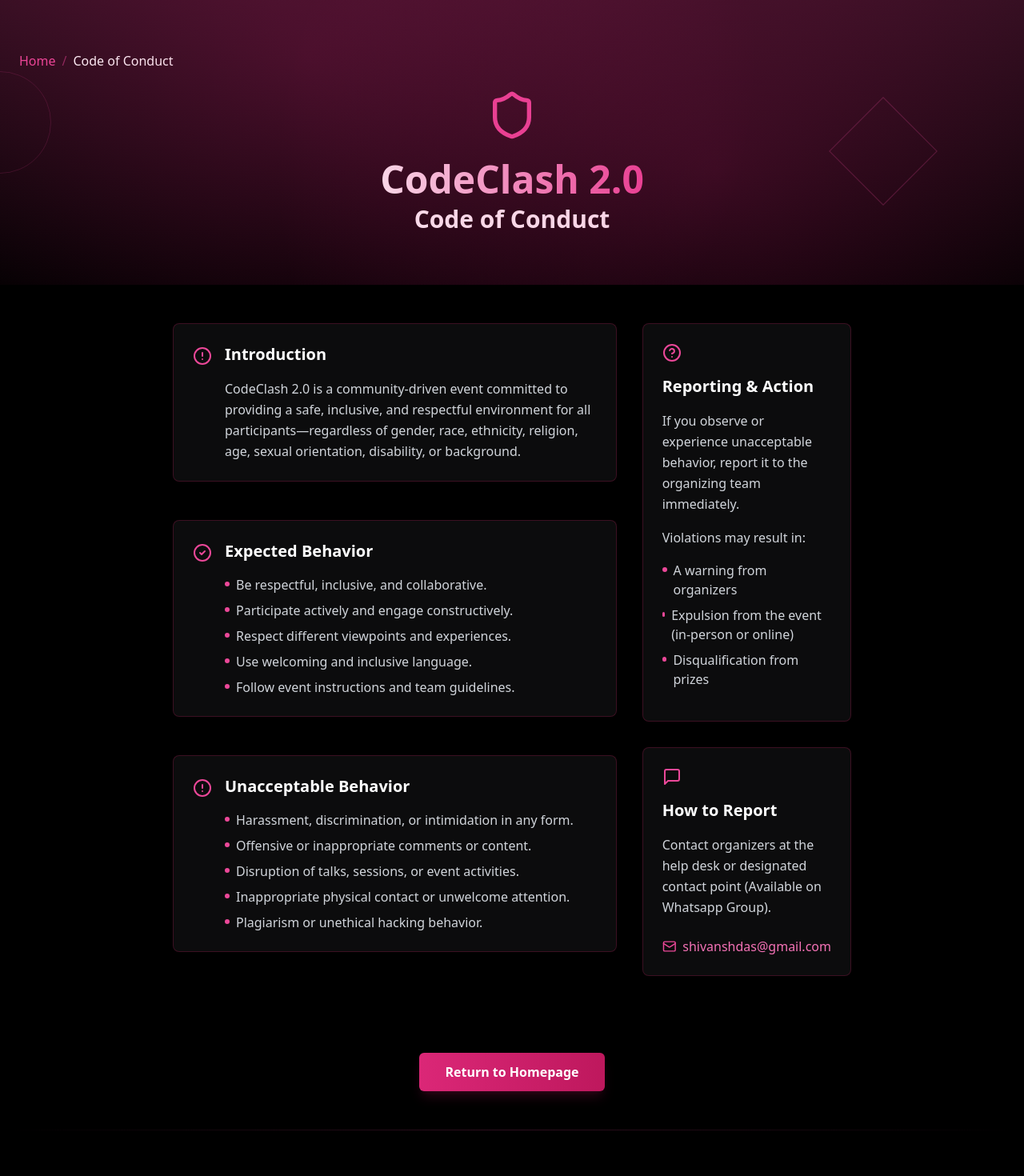
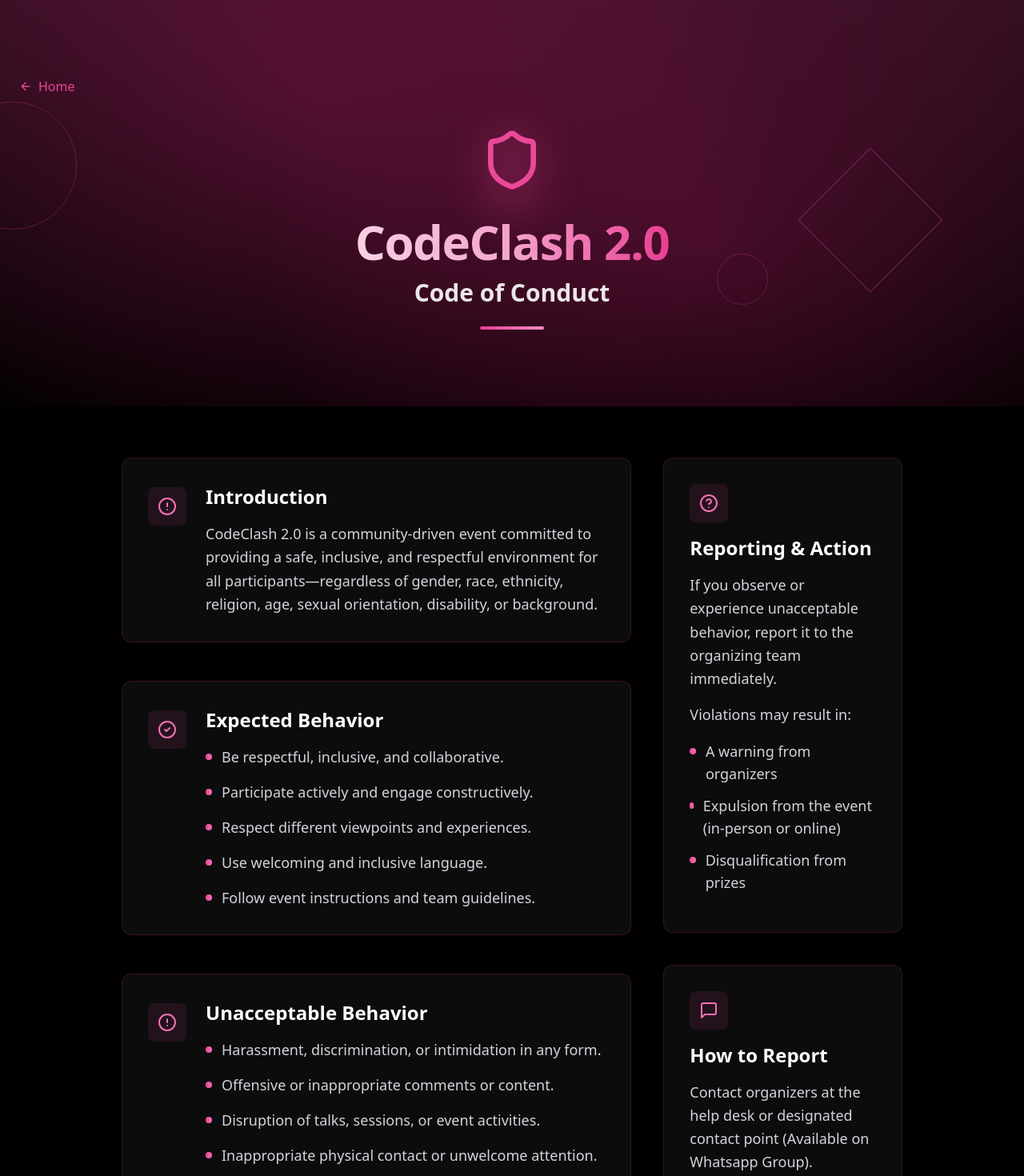
Before and after one commit to lak7/codeclash, a Next.js app: page /code-of-conduct in a window 1280 px wide. Shown: the top 1470 px of the page at 80% size. Before the commit the page ends 1413 px from the top, so only its background shows below. Built offline with nearby package versions, Linux system fonts and the light colour scheme.

Commit message:
Fixed condect

```diff
--- a/app/code-of-conduct/page.tsx
+++ b/app/code-of-conduct/page.tsx
@@ -5,6 +5,7 @@ import {
   HelpCircle,
   Mail,
   MessageSquare,
+  ArrowLeft,
 } from "lucide-react";
 import Link from "next/link";
 
@@ -12,54 +13,61 @@ export default function CodeOfConduct() {
   return (
     <main className="flex min-h-screen flex-col bg-black text-white">
       {/* Header */}
-      <div className="relative w-full py-16 bg-gradient-to-b from-pink-500/20 to-transparent overflow-hidden">
-        <div className="absolute inset-0 bg-[radial-gradient(circle_at_30%_20%,rgba(221,31,122,0.2)_0%,rgba(0,0,0,0)_60%)]"></div>
-        <div className="absolute inset-0 bg-[radial-gradient(circle_at_70%_60%,rgba(221,31,122,0.2)_0%,rgba(0,0,0,0)_60%)]"></div>
+      <div className="relative w-full py-24 bg-gradient-to-b from-pink-500/20 to-transparent overflow-hidden">
+        <div className="absolute inset-0 bg-[radial-gradient(circle_at_30%_20%,rgba(221,31,122,0.25)_0%,rgba(0,0,0,0)_60%)]"></div>
+        <div className="absolute inset-0 bg-[radial-gradient(circle_at_70%_60%,rgba(221,31,122,0.25)_0%,rgba(0,0,0,0)_60%)]"></div>
 
-        {/* Geometric shapes for decoration */}
-        <div className="absolute top-1/4 left-[-5%] w-32 h-32 border border-pink-500/20 rounded-full animate-pulse"></div>
-        <div className="absolute bottom-1/3 right-[10%] w-24 h-24 border border-pink-500/30 rotate-45 animate-pulse"></div>
+        {/* Animated geometric shapes */}
+        <div className="absolute top-1/4 left-[-5%] w-40 h-40 border border-pink-500/30 rounded-full animate-pulse"></div>
+        <div className="absolute bottom-1/3 right-[10%] w-32 h-32 border border-pink-500/40 rotate-45 animate-pulse"></div>
+        <div className="absolute top-1/2 left-[15%] w-24 h-24 border-2 border-pink-500/20 rounded-full animate-ping opacity-20"></div>
+        <div className="absolute bottom-1/4 right-[25%] w-16 h-16 border border-pink-500/30 rounded-full animate-pulse"></div>
 
         <div className="container mx-auto px-6">
-          <div className="flex items-center mb-6">
+          <div className="flex items-center mb-10">
             <Link
               href="/"
-              className="text-pink-500 hover:text-pink-400 transition-all duration-200"
+              className="group flex items-center text-pink-500 hover:text-pink-400 transition-all duration-300"
             >
-              Home
+              <ArrowLeft className="h-4 w-4 mr-2 transform group-hover:-translate-x-1 transition-transform duration-300" />
+              <span className="font-medium">Home</span>
             </Link>
-            <span className="mx-2 text-pink-500/50">/</span>
-            <span className="text-white">Code of Conduct</span>
           </div>
 
           <div className="flex flex-col items-center text-center">
-            <Shield className="h-16 w-16 text-pink-500 mb-6" />
-            <h1 className="text-4xl md:text-5xl font-bold bg-clip-text text-transparent bg-gradient-to-r from-white to-pink-500">
+            <div className="relative">
+              <div className="absolute inset-0 blur-xl bg-pink-500/20 rounded-full"></div>
+              <Shield className="relative h-20 w-20 text-pink-500 mb-8" />
+            </div>
+            <h1 className="text-5xl md:text-6xl font-bold bg-clip-text text-transparent bg-gradient-to-r from-white via-pink-200 to-pink-500 tracking-tight">
               CodeClash 2.0
             </h1>
-            <h2 className="text-2xl md:text-3xl font-bold mt-2 text-white">
+            <h2 className="text-2xl md:text-3xl font-bold mt-4 text-white opacity-90">
               Code of Conduct
             </h2>
+            <div className="mt-6 h-1 w-20 bg-gradient-to-r from-pink-500 to-pink-300 rounded-full"></div>
           </div>
         </div>
       </div>
 
       {/* Content */}
-      <div className="container mx-auto px-6 py-12 max-w-4xl">
-        <div className="grid grid-cols-1 md:grid-cols-12 gap-8">
+      <div className="container mx-auto px-6 py-16 max-w-5xl">
+        <div className="grid grid-cols-1 md:grid-cols-12 gap-10">
           {/* Main content */}
           <div className="md:col-span-8 space-y-12">
             {/* Introduction */}
-            <section className="bg-zinc-900/50 border border-pink-900/40 rounded-lg p-6 backdrop-blur-sm">
+            <section className="group bg-zinc-900/50 border border-pink-900/40 hover:border-pink-700/50 rounded-xl p-8 backdrop-blur-sm transition-all duration-300 hover:shadow-lg hover:shadow-pink-900/10">
               <div className="flex items-start">
-                <div className="mr-4 mt-1">
-                  <AlertCircle className="h-6 w-6 text-pink-500" />
+                <div className="mr-6 mt-1">
+                  <div className="p-3 bg-pink-500/10 rounded-lg group-hover:bg-pink-500/20 transition-colors duration-300">
+                    <AlertCircle className="h-6 w-6 text-pink-400 group-hover:text-pink-300 transition-colors duration-300" />
+                  </div>
                 </div>
                 <div>
-                  <h3 className="text-xl font-bold text-white mb-4">
+                  <h3 className="text-2xl font-bold text-white mb-4">
                     Introduction
                   </h3>
-                  <p className="text-gray-300 leading-relaxed">
+                  <p className="text-gray-300 leading-relaxed text-lg">
                     CodeClash 2.0 is a community-driven event committed to
                     providing a safe, inclusive, and respectful environment for
                     all participants—regardless of gender, race, ethnicity,
@@ -71,37 +79,45 @@ export default function CodeOfConduct() {
             </section>
 
             {/* Expected Behavior */}
-            <section className="bg-zinc-900/50 border border-pink-900/40 rounded-lg p-6 backdrop-blur-sm">
+            <section className="group bg-zinc-900/50 border border-pink-900/40 hover:border-pink-700/50 rounded-xl p-8 backdrop-blur-sm transition-all duration-300 hover:shadow-lg hover:shadow-pink-900/10">
               <div className="flex items-start">
-                <div className="mr-4 mt-1">
-                  <CheckCircle2 className="h-6 w-6 text-pink-500" />
+                <div className="mr-6 mt-1">
+                  <div className="p-3 bg-pink-500/10 rounded-lg group-hover:bg-pink-500/20 transition-colors duration-300">
+                    <CheckCircle2 className="h-6 w-6 text-pink-400 group-hover:text-pink-300 transition-colors duration-300" />
+                  </div>
                 </div>
                 <div>
-                  <h3 className="text-xl font-bold text-white mb-4">
+                  <h3 className="text-2xl font-bold text-white mb-4">
                     Expected Behavior
                   </h3>
-                  <ul className="text-gray-300 space-y-2">
+                  <ul className="text-gray-300 space-y-4">
                     <li className="flex items-start">
-                      <span className="h-1.5 w-1.5 bg-pink-500 rounded-full mr-2 mt-2"></span>
-                      <span>Be respectful, inclusive, and collaborative.</span>
+                      <span className="h-2 w-2 bg-gradient-to-r from-pink-500 to-pink-400 rounded-full mr-3 mt-2.5"></span>
+                      <span className="text-lg">
+                        Be respectful, inclusive, and collaborative.
+                      </span>
                     </li>
                     <li className="flex items-start">
-                      <span className="h-1.5 w-1.5 bg-pink-500 rounded-full mr-2 mt-2"></span>
-                      <span>
+                      <span className="h-2 w-2 bg-gradient-to-r from-pink-500 to-pink-400 rounded-full mr-3 mt-2.5"></span>
+                      <span className="text-lg">
                         Participate actively and engage constructively.
                       </span>
                     </li>
                     <li className="flex items-start">
-                      <span className="h-1.5 w-1.5 bg-pink-500 rounded-full mr-2 mt-2"></span>
-                      <span>Respect different viewpoints and experiences.</span>
+                      <span className="h-2 w-2 bg-gradient-to-r from-pink-500 to-pink-400 rounded-full mr-3 mt-2.5"></span>
+                      <span className="text-lg">
+                        Respect different viewpoints and experiences.
+                      </span>
                     </li>
                     <li className="flex items-start">
-                      <span className="h-1.5 w-1.5 bg-pink-500 rounded-full mr-2 mt-2"></span>
-                      <span>Use welcoming and inclusive language.</span>
+                      <span className="h-2 w-2 bg-gradient-to-r from-pink-500 to-pink-400 rounded-full mr-3 mt-2.5"></span>
+                      <span className="text-lg">
+                        Use welcoming and inclusive language.
+                      </span>
                     </li>
                     <li className="flex items-start">
-                      <span className="h-1.5 w-1.5 bg-pink-500 rounded-full mr-2 mt-2"></span>
-                      <span>
+                      <span className="h-2 w-2 bg-gradient-to-r from-pink-500 to-pink-400 rounded-full mr-3 mt-2.5"></span>
+                      <span className="text-lg">
                         Follow event instructions and team guidelines.
                       </span>
                     </li>
@@ -111,43 +127,47 @@ export default function CodeOfConduct() {
             </section>
 
             {/* Unacceptable Behavior */}
-            <section className="bg-zinc-900/50 border border-pink-900/40 rounded-lg p-6 backdrop-blur-sm">
+            <section className="group bg-zinc-900/50 border border-pink-900/40 hover:border-pink-700/50 rounded-xl p-8 backdrop-blur-sm transition-all duration-300 hover:shadow-lg hover:shadow-pink-900/10">
               <div className="flex items-start">
-                <div className="mr-4 mt-1">
-                  <AlertCircle className="h-6 w-6 text-pink-500" />
+                <div className="mr-6 mt-1">
+                  <div className="p-3 bg-pink-500/10 rounded-lg group-hover:bg-pink-500/20 transition-colors duration-300">
+                    <AlertCircle className="h-6 w-6 text-pink-400 group-hover:text-pink-300 transition-colors duration-300" />
+                  </div>
                 </div>
                 <div>
-                  <h3 className="text-xl font-bold text-white mb-4">
+                  <h3 className="text-2xl font-bold text-white mb-4">
                     Unacceptable Behavior
                   </h3>
-                  <ul className="text-gray-300 space-y-2">
+                  <ul className="text-gray-300 space-y-4">
                     <li className="flex items-start">
-                      <span className="h-1.5 w-1.5 bg-pink-500 rounded-full mr-2 mt-2"></span>
-                      <span>
+                      <span className="h-2 w-2 bg-gradient-to-r from-pink-500 to-pink-400 rounded-full mr-3 mt-2.5"></span>
+                      <span className="text-lg">
                         Harassment, discrimination, or intimidation in any form.
                       </span>
                     </li>
                     <li className="flex items-start">
-                      <span className="h-1.5 w-1.5 bg-pink-500 rounded-full mr-2 mt-2"></span>
-                      <span>
+                      <span className="h-2 w-2 bg-gradient-to-r from-pink-500 to-pink-400 rounded-full mr-3 mt-2.5"></span>
+                      <span className="text-lg">
                         Offensive or inappropriate comments or content.
                       </span>
                     </li>
                     <li className="flex items-start">
-                      <span className="h-1.5 w-1.5 bg-pink-500 rounded-full mr-2 mt-2"></span>
-                      <span>
+                      <span className="h-2 w-2 bg-gradient-to-r from-pink-500 to-pink-400 rounded-full mr-3 mt-2.5"></span>
+                      <span className="text-lg">
                         Disruption of talks, sessions, or event activities.
                       </span>
                     </li>
                     <li className="flex items-start">
-                      <span className="h-1.5 w-1.5 bg-pink-500 rounded-full mr-2 mt-2"></span>
-                      <span>
+                      <span className="h-2 w-2 bg-gradient-to-r from-pink-500 to-pink-400 rounded-full mr-3 mt-2.5"></span>
+                      <span className="text-lg">
                         Inappropriate physical contact or unwelcome attention.
                       </span>
                     </li>
                     <li className="flex items-start">
-                      <span className="h-1.5 w-1.5 bg-pink-500 rounded-full mr-2 mt-2"></span>
-                      <span>Plagiarism or unethical hacking behavior.</span>
+                      <span className="h-2 w-2 bg-gradient-to-r from-pink-500 to-pink-400 rounded-full mr-3 mt-2.5"></span>
+                      <span className="text-lg">
+                        Plagiarism or unethical hacking behavior.
+                      </span>
                     </li>
                   </ul>
                 </div>
@@ -156,57 +176,75 @@ export default function CodeOfConduct() {
           </div>
 
           {/* Sidebar */}
-          <div className="md:col-span-4 space-y-8">
+          <div className="md:col-span-4 space-y-10">
             {/* Reporting & Action */}
-            <section className="bg-zinc-900/50 border border-pink-900/40 rounded-lg p-6 backdrop-blur-sm">
+            <section className="group bg-zinc-900/50 border border-pink-900/40 hover:border-pink-700/50 rounded-xl p-8 backdrop-blur-sm transition-all duration-300 hover:shadow-lg hover:shadow-pink-900/10">
               <div className="flex flex-col">
-                <HelpCircle className="h-6 w-6 text-pink-500 mb-4" />
-                <h3 className="text-xl font-bold text-white mb-4">
+                <div className="p-3 bg-pink-500/10 rounded-lg inline-flex w-fit group-hover:bg-pink-500/20 transition-colors duration-300 mb-4">
+                  <HelpCircle className="h-6 w-6 text-pink-400 group-hover:text-pink-300 transition-colors duration-300" />
+                </div>
+                <h3 className="text-2xl font-bold text-white mb-4">
                   Reporting & Action
                 </h3>
-                <p className="text-gray-300 leading-relaxed mb-4">
+                <p className="text-gray-300 leading-relaxed mb-4 text-lg">
                   If you observe or experience unacceptable behavior, report it
                   to the organizing team immediately.
                 </p>
-                <p className="text-gray-300 leading-relaxed">
+                <p className="text-gray-300 leading-relaxed text-lg">
                   Violations may result in:
                 </p>
-                <ul className="text-gray-300 space-y-2 my-4">
+                <ul className="text-gray-300 space-y-3 my-4">
                   <li className="flex items-start">
-                    <span className="h-1.5 w-1.5 bg-pink-500 rounded-full mr-2 mt-2"></span>
-                    <span>A warning from organizers</span>
+                    <span className="h-2 w-2 bg-gradient-to-r from-pink-500 to-pink-400 rounded-full mr-3 mt-2.5"></span>
+                    <span className="text-lg">A warning from organizers</span>
                   </li>
                   <li className="flex items-start">
-                    <span className="h-1.5 w-1.5 bg-pink-500 rounded-full mr-2 mt-2"></span>
-                    <span>Expulsion from the event (in-person or online)</span>
+                    <span className="h-2 w-2 bg-gradient-to-r from-pink-500 to-pink-400 rounded-full mr-3 mt-2.5"></span>
+                    <span className="text-lg">
+                      Expulsion from the event (in-person or online)
+                    </span>
                   </li>
                   <li className="flex items-start">
-                    <span className="h-1.5 w-1.5 bg-pink-500 rounded-full mr-2 mt-2"></span>
-                    <span>Disqualification from prizes</span>
+                    <span className="h-2 w-2 bg-gradient-to-r from-pink-500 to-pink-400 rounded-full mr-3 mt-2.5"></span>
+                    <span className="text-lg">
+                      Disqualification from prizes
+                    </span>
                   </li>
                 </ul>
               </div>
             </section>
 
             {/* How to Report */}
-            <section className="bg-zinc-900/50 border border-pink-900/40 rounded-lg p-6 backdrop-blur-sm">
+            <section className="group bg-zinc-900/50 border border-pink-900/40 hover:border-pink-700/50 rounded-xl p-8 backdrop-blur-sm transition-all duration-300 hover:shadow-lg hover:shadow-pink-900/10">
               <div className="flex flex-col">
-                <MessageSquare className="h-6 w-6 text-pink-500 mb-4" />
-                <h3 className="text-xl font-bold text-white mb-4">
+                <div className="p-3 bg-pink-500/10 rounded-lg inline-flex w-fit group-hover:bg-pink-500/20 transition-colors duration-300 mb-4">
+                  <MessageSquare className="h-6 w-6 text-pink-400 group-hover:text-pink-300 transition-colors duration-300" />
+                </div>
+                <h3 className="text-2xl font-bold text-white mb-4">
                   How to Report
                 </h3>
-                <p className="text-gray-300 leading-relaxed mb-4">
+                <p className="text-gray-300 leading-relaxed mb-6 text-lg">
                   Contact organizers at the help desk or designated contact
                   point (Available on Whatsapp Group).
                 </p>
-                <div className="flex items-center mt-2">
-                  <Mail className="h-5 w-5 text-pink-500 mr-2" />
-                  <a
-                    href="mailto:shivanshdas@gmail.com"
-                    className="text-pink-400 hover:text-pink-300 transition-colors duration-200"
-                  >
-                    shivanshdas@gmail.com
-                  </a>
+                <div className="space-y-4">
+                  <div className="flex items-start">
+                    <Mail className="h-5 w-5 text-pink-500 mr-3 mt-1.5" />
+                    <div className="flex flex-col space-y-4">
+                      <a
+                        href="mailto:shivanshdas@gmail.com"
+                        className="text-pink-500 text-lg hover:text-pink-300 transition-colors duration-300"
+                      >
+                        shivanshdas@gmail.com
+                      </a>
+                      <a
+                        href="mailto:lakshaygupta2511@gmail.com"
+                        className="text-pink-500 text-lg hover:text-pink-300 transition-colors duration-300"
+                      >
+                        lakshaygupta2511@gmail.com
+                      </a>
+                    </div>
+                  </div>
                 </div>
               </div>
             </section>
@@ -215,17 +253,18 @@ export default function CodeOfConduct() {
       </div>
 
       {/* Return to home button */}
-      <div className="container mx-auto px-6 py-12 flex justify-center">
+      <div className="container mx-auto px-6 py-16 flex justify-center">
         <Link
           href="/"
-          className="px-8 py-3 bg-gradient-to-r from-pink-600 to-pink-700 hover:from-pink-500 hover:to-pink-600 text-white font-semibold rounded-md transition-all duration-300 shadow-lg shadow-pink-700/20 hover:shadow-pink-500/30 flex items-center"
+          className="group px-8 py-4 bg-gradient-to-r from-pink-600 to-pink-700 hover:from-pink-500 hover:to-pink-600 text-white font-semibold rounded-md transition-all duration-300 shadow-lg shadow-pink-700/20 hover:shadow-pink-500/40 flex items-center"
         >
+          <ArrowLeft className="h-4 w-4 mr-2 transform group-hover:-translate-x-1 transition-transform duration-300" />
           Return to Homepage
         </Link>
       </div>
 
       {/* Footer divider */}
-      <div className="w-full h-px bg-gradient-to-r from-transparent via-pink-500/20 to-transparent"></div>
+      <div className="w-full h-px bg-gradient-to-r from-transparent via-pink-500/20 to-transparent mb-8"></div>
     </main>
   );
 }
```
